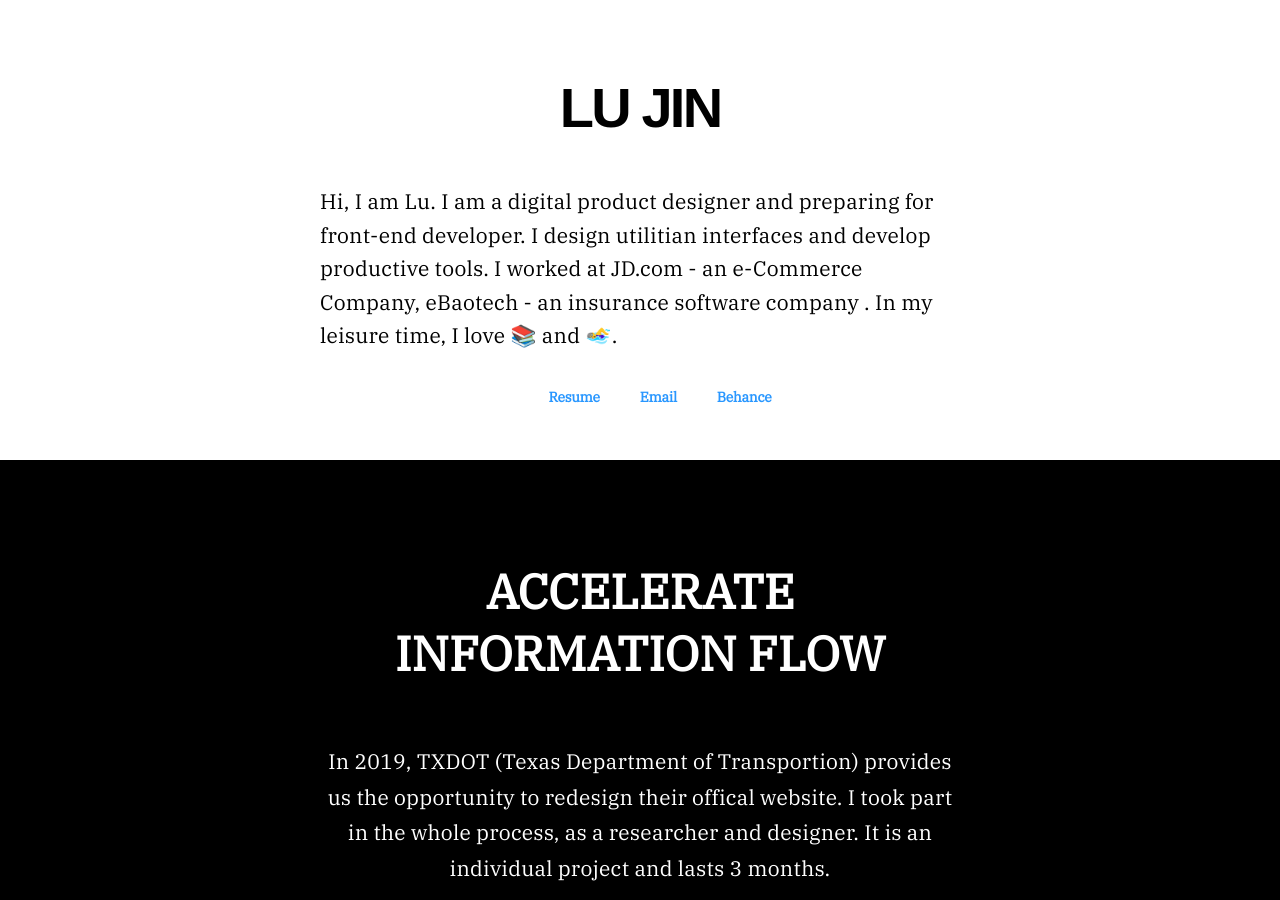
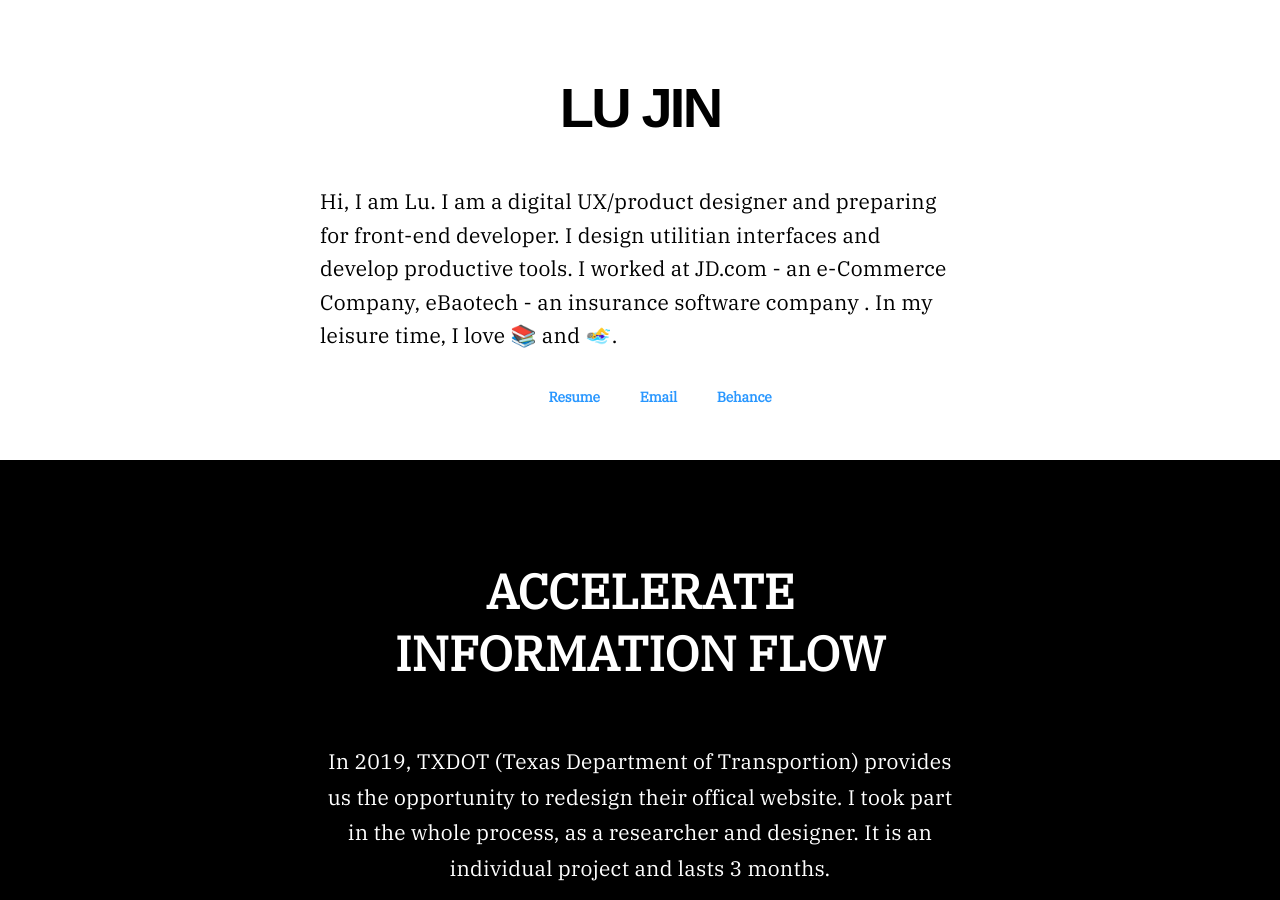
Before and after one commit to beforux/ShakeYourLove, a Jekyll site: the page index.html, which Jekyll copies as it is, in a window 1280 px wide and 900 px high. Built offline with Jekyll 4.4.1, drawn with Linux system fonts in a browser that asks for light colours.

Commit message:
Update index.html

```diff
--- a/index.html
+++ b/index.html
@@ -9,7 +9,7 @@
 <body>
 	<header>
 		<h1 class="name">LU JIN</h1>
-		<p class="intro">Hi, I am Lu. I am a digital product designer and preparing for front-end developer. I design utilitian interfaces and develop productive tools. I worked at JD.com - an e-Commerce Company, eBaotech - an insurance software company . In my leisure time, I love 📚 and 🏊‍♀️.</p>
+		<p class="intro">Hi, I am Lu. I am a digital UX/product designer and preparing for front-end developer. I design utilitian interfaces and develop productive tools. I worked at JD.com - an e-Commerce Company, eBaotech - an insurance software company . In my leisure time, I love 📚 and 🏊‍♀️.</p>
 	</header>
 
 	<div class="connection">
```
